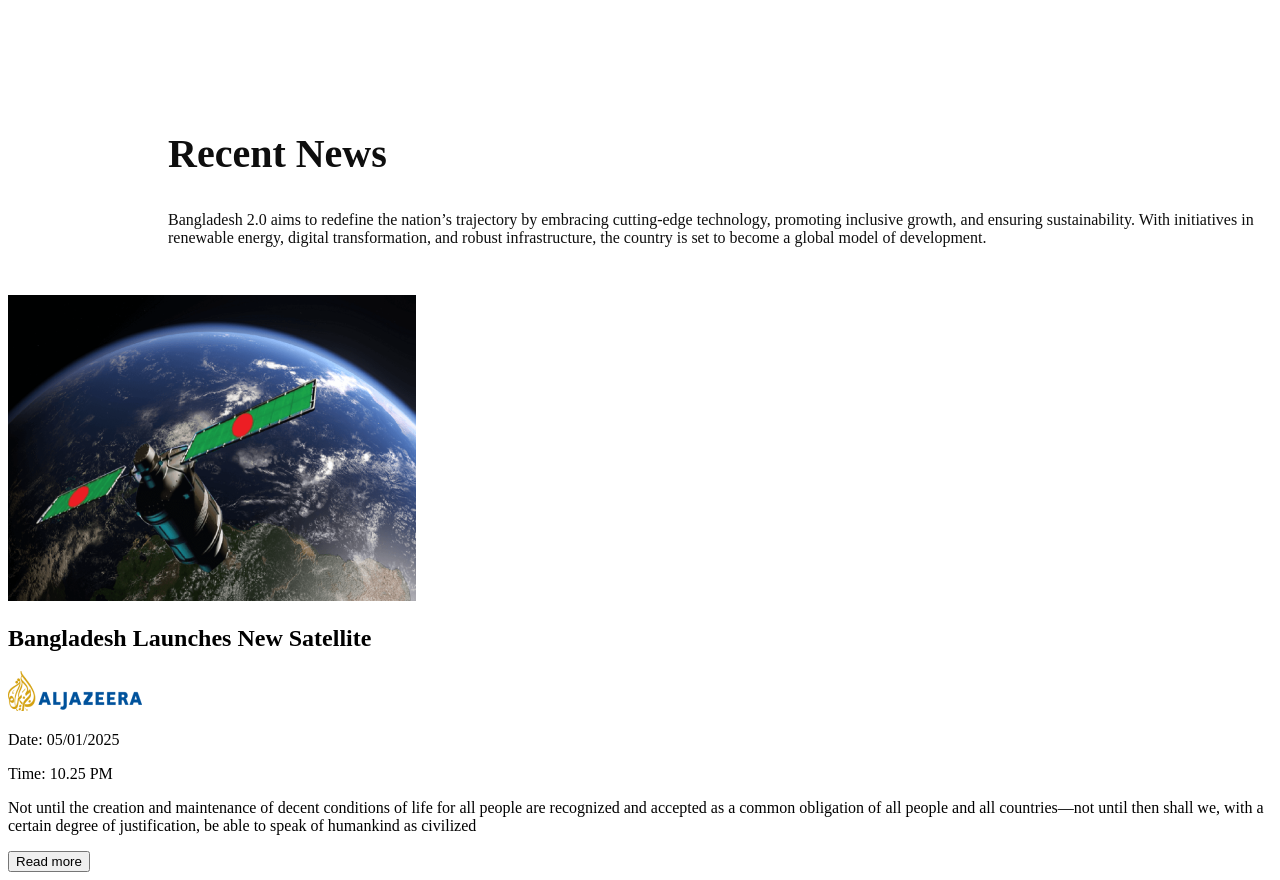
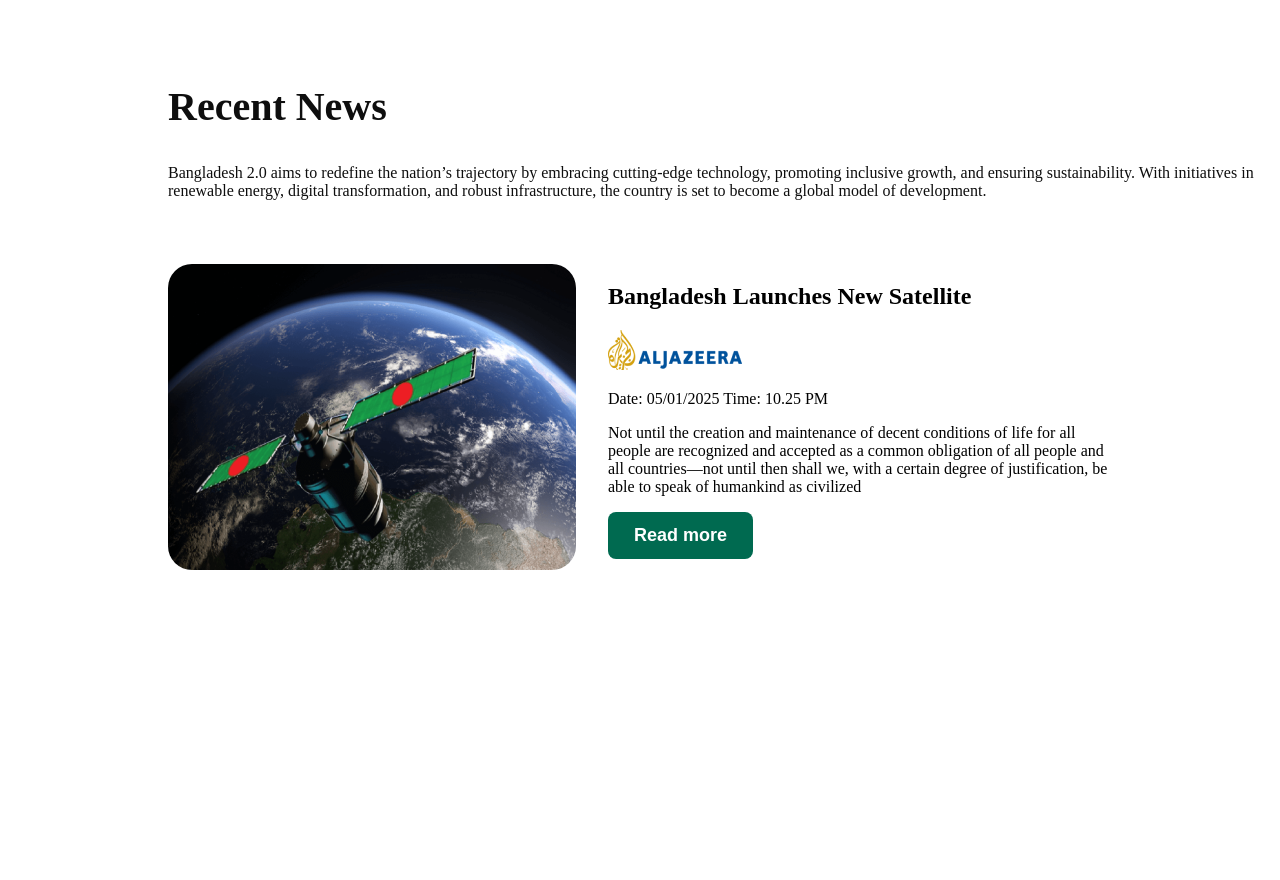
Before and after one commit to munhas963/first-assiment, a plain HTML site: page index.html in a window 1280 px wide. Shown: the part 1215-2095 px from the top of the page. After the commit the page ends 1809 px from the top, so only its background shows below. Drawn offline with Linux system fonts and the light colour scheme.

Commit message:
work-3/1

```diff
--- a/index.html
+++ b/index.html
@@ -60,14 +60,15 @@
        <p class="card-drcetion">Bangladesh 2.0 aims to redefine the nation’s trajectory by embracing cutting-edge technology, promoting inclusive growth, and ensuring sustainability. With initiatives in renewable energy, digital transformation, and robust infrastructure, the country is set to become a global model of development.</p>
 
       <div class="hcard">
-        <img src="/assets/satelite.png" alt="">
+        <img class="limg" src="/assets/satelite.png" alt="">
         <div class="text-dct">
             <h2 class="text">Bangladesh Launches New Satellite</h2>
             <img class="pik" src="/assets/al-jazeera.png" alt="">
-            <p>Date: 05/01/2025</p> <p>Time: 10.25 PM</p>
+            <p>Date: 05/01/2025     Time: 10.25 PM</p>
+            <!-- <p>Time: 10.25 PM</p>  -->
             <p>Not until the creation and maintenance of decent conditions of life for all people are recognized and accepted as a common obligation of all people and all countries—not until then shall we,
                 with a certain degree of justification, be able to speak of humankind as civilized</p>
-                <button>Read more</button>
+                <button class="r-btn">Read more</button>
         </div>
       </div>
       </section>
--- a/style.css
+++ b/style.css
@@ -26,6 +26,7 @@
     width: 1280px;
     border-radius: 24px;
     gap: 64px;
+    height: 560px;
 
 }
 .banner-contant{
@@ -121,3 +122,28 @@ color: #0E0E0E;
     color: #0E0E0E;
     padding: 0px 0px 32px 160px;
 }
+.hcard{
+    display: flex;
+    gap: 32px;
+    margin: 32PX 160PX 24PX 160PX;
+    background-color: #FFFFFF;
+    max-width: 1280PX;
+    border-radius: 24PX;
+}
+.limg{
+    width: 408px;
+    border-radius: 24px;
+
+}
+.text-dct{
+    width: 744px;
+}
+.r-btn{
+    background-color: #006A50;
+    border-radius: 8px;
+    font-size: 18px ;
+    font-weight: bold;
+    color: #FFFFFF;
+    padding: 13px 26px;
+    border: none;
+}
```
